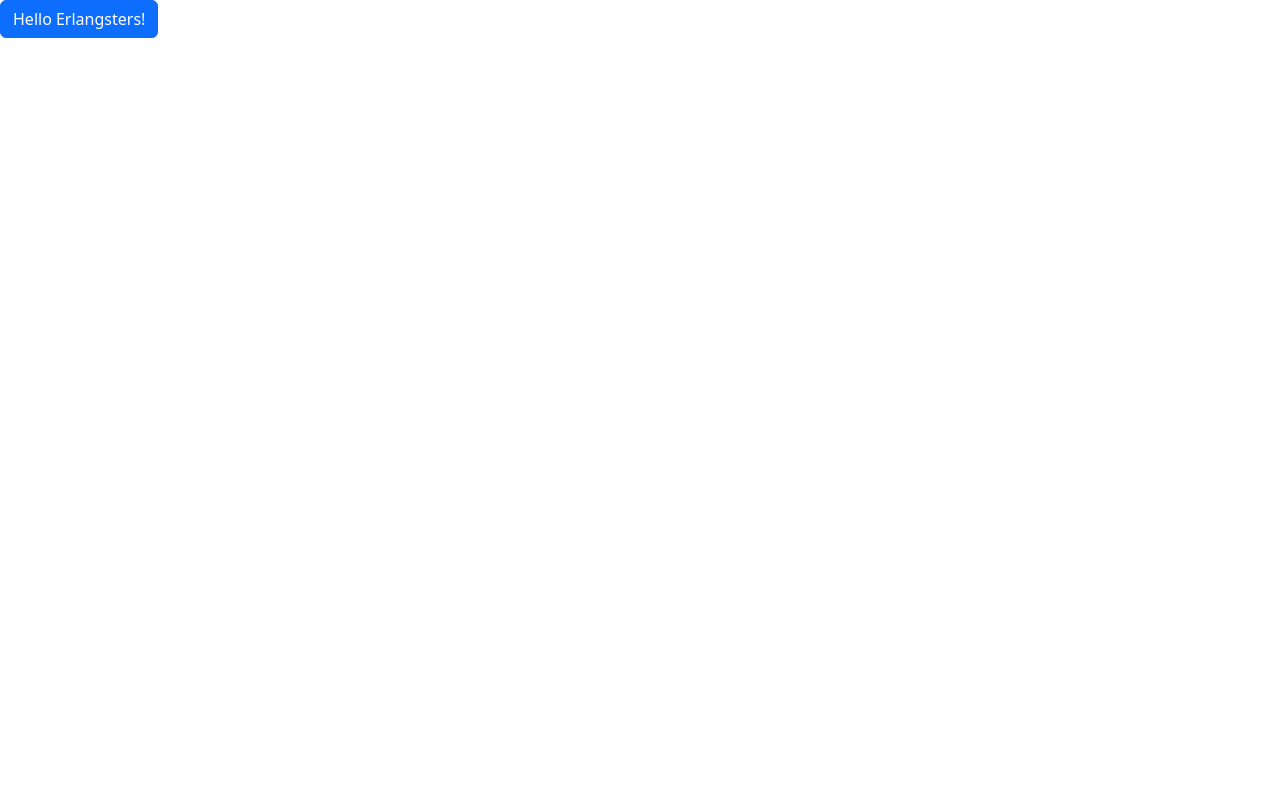
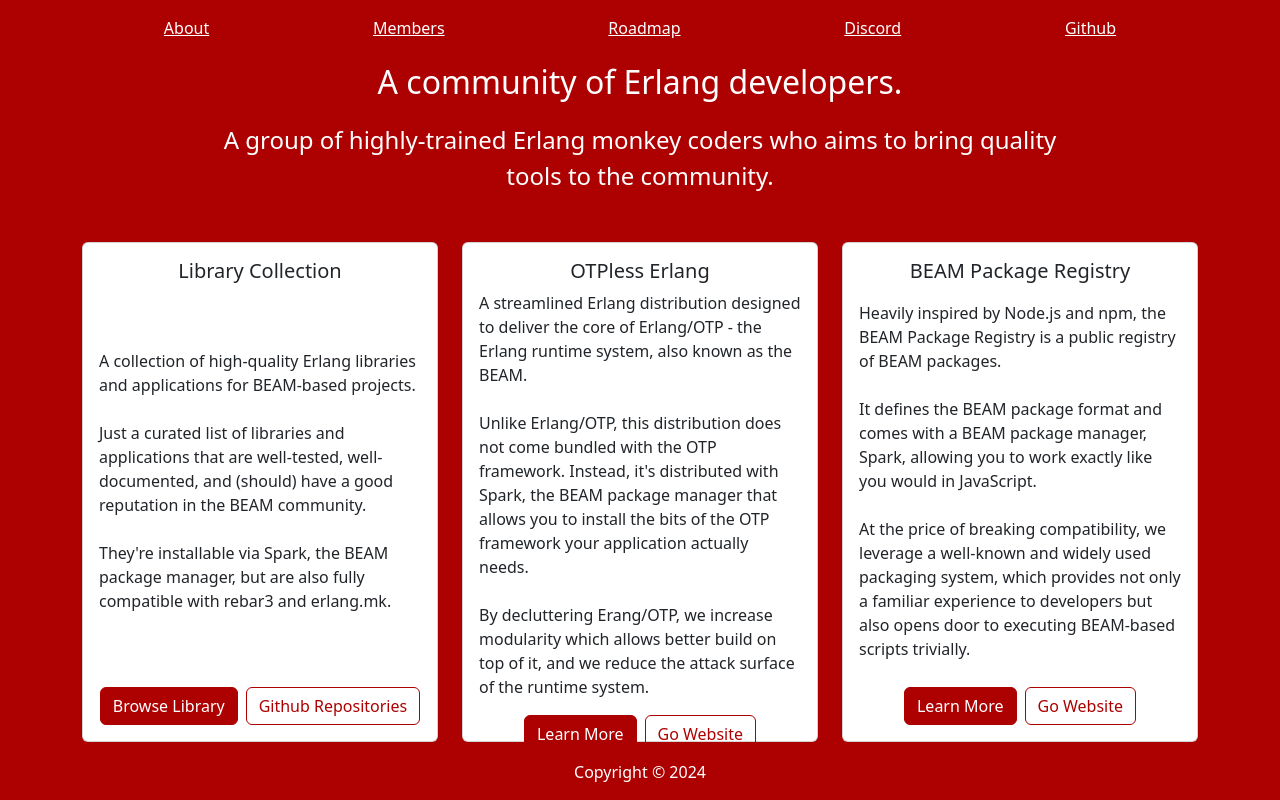
Before and after one commit to erlangsters/about-erlangsters, a Vue app: page / in a window 1280 px wide. Built offline with nearby package versions, Linux system fonts and the light colour scheme.

Commit message:
Implement home page

```diff
--- a/src/App.vue
+++ b/src/App.vue
@@ -1,5 +1,105 @@
 <template>
-  <main>
-    <button type="button" class="btn btn-primary">Hello Erlangsters!</button>
-  </main>
+  <div class="bg-primary h-100 flex-grow-1 d-flex flex-column justify-content-between">
+<!-- top -->
+<div class="container d-flex justify-content-around my-3">
+  <a class="text-white" href="#">About</a>
+  <a class="text-white" href="#">Members</a>
+  <a class="text-white" href="#">Roadmap</a>
+  <a class="text-white" href="https://discord.gg/bRmy5hQbTh">Discord</a>
+  <a class="text-white" href="https://github.com/erlangsters">Github</a>
+</div>
+<!-- center -->
+<div class="container">
+  <div class="text-center text-white mb-5">
+    <p class="fs-2">A community of Erlang developers.</p>
+    <p class="fs-4 w-75 mx-auto">
+A group of highly-trained Erlang monkey coders who aims to bring quality tools
+to the community.
+    </p>
+  </div>
+  <div class="row">
+    <div class="col-4">
+<!-- library collection card -->
+<div
+  class="card text-center mb-3"
+  style="height: 500px;"
+>
+  <div class="card-body d-flex flex-column justify-content-between">
+    <h5 class="card-title">Library Collection</h5>
+    <p class="card-text text-start">
+A collection of high-quality Erlang libraries and applications for BEAM-based
+projects.
+<br><br>
+Just a curated list of libraries and applications that are well-tested,
+well-documented, and (should) have a good reputation in the BEAM community.
+<br><br>
+They're installable via Spark, the BEAM package manager, but are also fully
+compatible with rebar3 and erlang.mk.
+    </p>
+    <div>
+      <a href="#" class="btn btn-primary me-2">Browse Library</a>
+      <a href="https://github.com/orgs/erlangsters/repositories" class="btn btn-outline-primary">Github Repositories</a>
+    </div>
+  </div>
+</div>
+    </div>
+    <div class="col-4">
+<!-- otpless erlang card -->
+<div
+  class="card text-center mb-3"
+  style="height: 500px;"
+>
+  <div class="card-body d-flex flex-column justify-content-between">
+    <h5 class="card-title">OTPless Erlang</h5>
+    <p class="card-text text-start">
+A streamlined Erlang distribution designed to deliver the core of Erlang/OTP -
+the Erlang runtime system, also known as the BEAM.
+<br><br>
+Unlike Erlang/OTP, this distribution does not come bundled with the OTP
+framework. Instead, it's distributed with Spark, the BEAM package manager that
+allows you to install the bits of the OTP framework your application actually
+needs.
+<br><br>
+By decluttering Erang/OTP, we increase modularity which allows better build on
+top of it, and we reduce the attack surface of the runtime system.
+    </p>
+    <div>
+      <a href="#" class="btn btn-primary me-2">Learn More</a>
+      <a href="https://otpless-erlang.org" class="btn btn-outline-primary">Go Website</a>
+    </div>
+  </div>
+</div>
+    </div>
+    <div class="col-4">
+<!-- beam package registry card -->
+<div
+  class="card text-center mb-3"
+  style="height: 500px;"
+>
+  <div class="card-body d-flex flex-column justify-content-between">
+    <h5 class="card-title">BEAM Package Registry</h5>
+    <p class="card-text text-start">
+Heavily inspired by Node.js and npm, the BEAM Package Registry is a public
+registry of BEAM packages.
+<br><br>
+It defines the BEAM package format and comes with a BEAM package manager, Spark,
+allowing you to work exactly like you would in JavaScript.
+<br><br>
+At the price of breaking compatibility, we leverage a well-known and widely used
+packaging system, which provides not only a familiar experience to developers
+but also opens door to executing BEAM-based scripts trivially.
+    </p>
+    <div>
+      <a href="#" class="btn btn-primary me-2">Learn More</a>
+      <a href="https://beam-packages.org" class="btn btn-outline-primary">Go Website</a>
+    </div>
+  </div>
+</div>
+    </div>
+  </div>
+</div>
+
+<!-- bottom -->
+<div class="text-center text-white mb-3">Copyright © 2024</div>
+  </div>
 </template>
--- a/src/main.scss
+++ b/src/main.scss
@@ -1 +1,14 @@
+$primary: #ad0000;
+
 @import "bootstrap/scss/bootstrap";
+
+body {
+  min-height: 100vh;
+}
+
+#app {
+  min-height: 100vh;
+  margin: 0;
+  display: flex;
+  flex-direction: column;
+}
```
